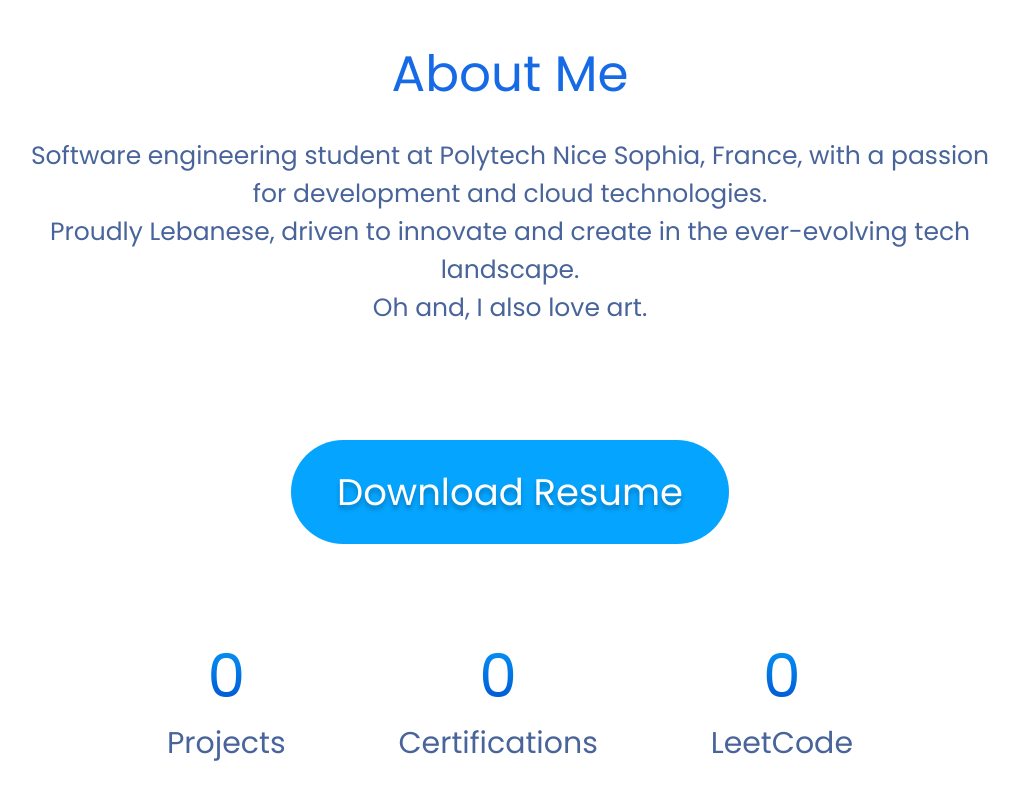
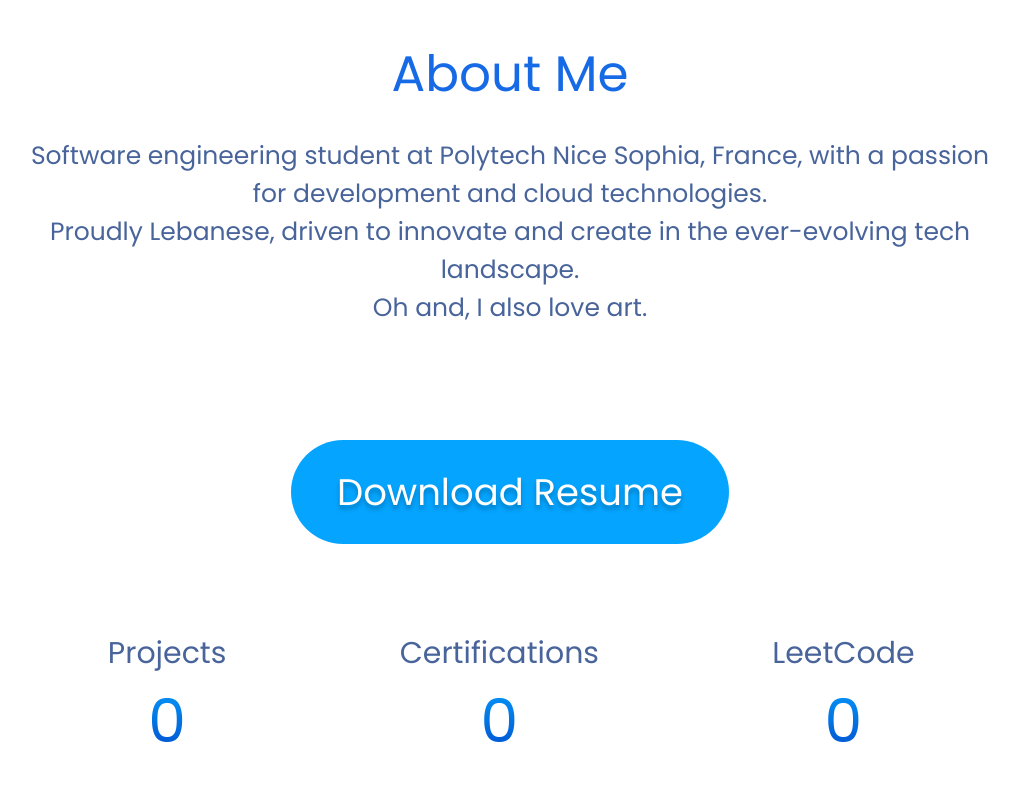
Before and after one commit to mouhamadalmounayar/portfolio, an Angular app: page / in a window 1280 px wide. Shown: the part 1011-1811 px from the top of the page, without its empty margins (130-1149 px from the left). Built offline with nearby package versions, Linux system fonts and the light colour scheme.

Commit message:
Fixing AboutPage layout

```diff
--- a/src/app/projects/projects.component.ts
+++ b/src/app/projects/projects.component.ts
@@ -8,5 +8,4 @@ import { Component } from '@angular/core';
   styleUrl: './projects.component.css'
 })
 export class ProjectsComponent {
-
 }
--- a/src/app/resume/resume.component.css
+++ b/src/app/resume/resume.component.css
@@ -59,6 +59,7 @@ p {
     -webkit-background-clip: text;
     -webkit-text-fill-color: transparent;
     margin: 0;
+
 }
 
 .Projects,
@@ -76,12 +77,19 @@ p {
     display: flex;
     flex-direction: column;
     align-items: center;
+
 }
 
 .statsContainer {
     display: flex;
     flex-direction: row;
     align-items: center;
-    justify-content: space-between;
-    width: 70%;
+    justify-content: space-around;
+    width: 100%;
+    margin-left: 0.25%;
 }
+.subelement_container{
+    display: flex;
+    flex-direction: column-reverse;
+    align-items: center;
+}
--- a/src/app/resume/resume.component.html
+++ b/src/app/resume/resume.component.html
@@ -15,16 +15,22 @@
     </div>
     <div class="statsContainer">
         <div class="element_container">
+            <div class="subelement_container">
                 <h3 class="number">{{getProjects()}}</h3>
                 <label class="Projects">Projects</label>
             </div>
+        </div>
         <div class="element_container">
+            <div class="subelement_container">
                 <h3 class="number">{{getCertification()}}</h3>
                 <label class="Certifications">Certifications</label>
             </div>
+        </div>
         <div class="element_container">
+            <div class="subelement_container">
                 <h3 class="number">{{getProblems()}}</h3>
                 <label class="Problems"> LeetCode </label>
             </div>
         </div>
     </div>
+</div>
```
Lines whose indentation alone changed are shown as unchanged.
